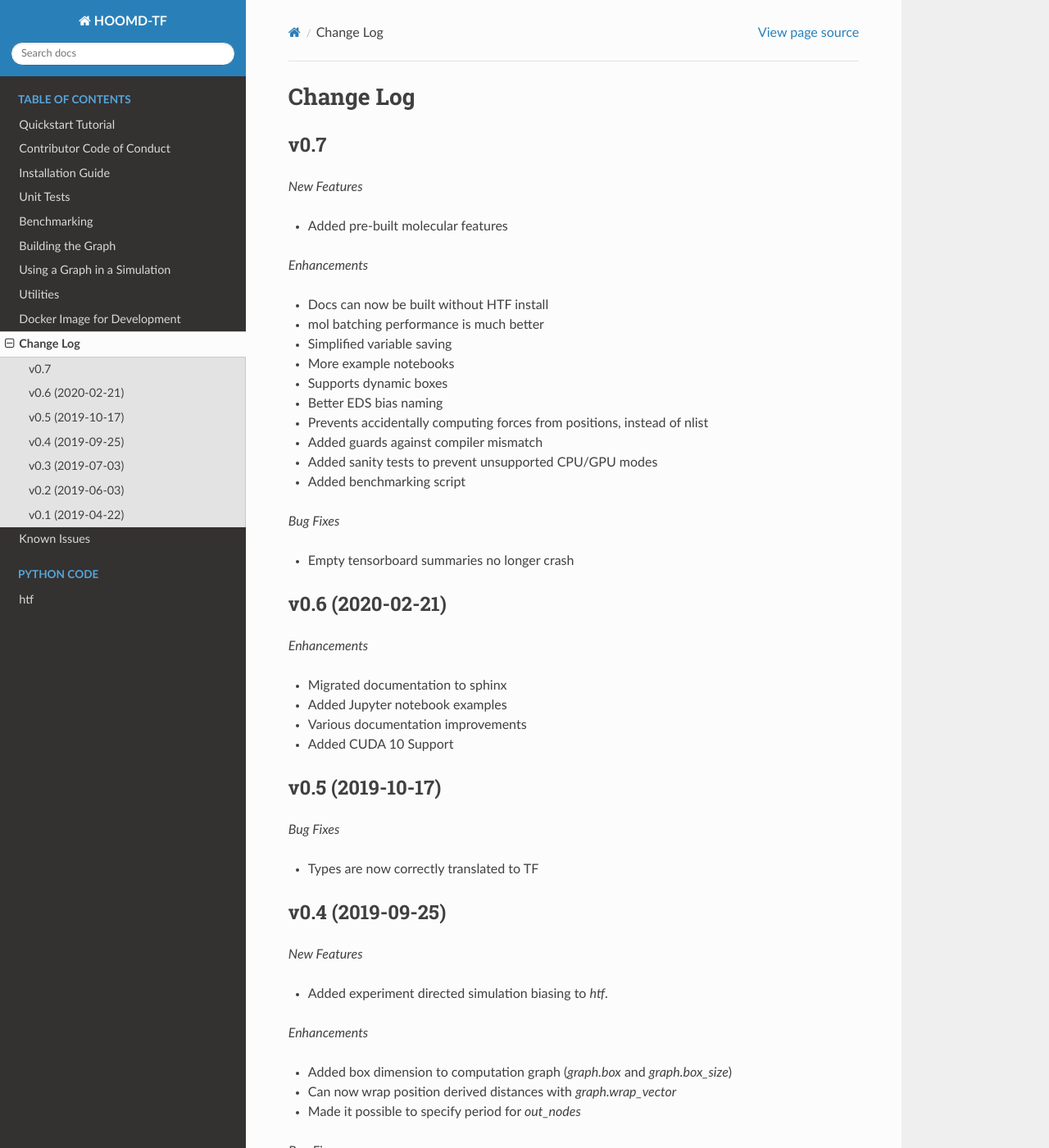
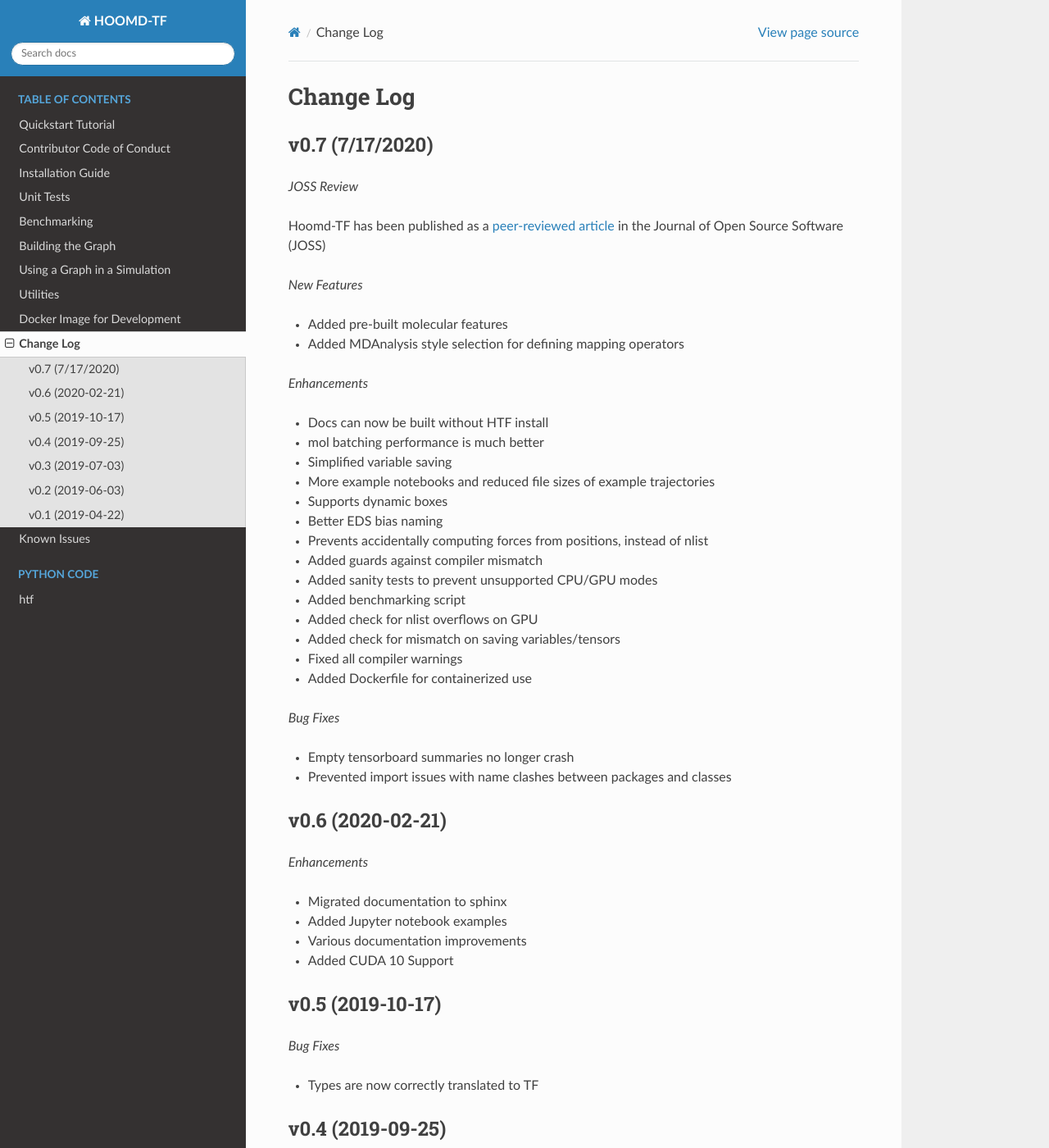
Before and after one commit to ur-whitelab/hoomd-tf, a Sphinx documentation site: the page built from sphinx-docs/source/changelog.rst, in a window 1280 px wide and 1400 px high. Shown: the whole window at 82% size. Built offline with Sphinx 7.4.7 and the Read the Docs theme 2.0.0, drawn with Linux system fonts in a browser that asks for light colours.

Commit message:
Added changelog for latest release and JOSS icon (#212)
* Added changelog for latest release and JOSS icon

* RST hyperlinks

* Added JOSS info to sphinx index

* Fixed section headings

```diff
--- a/sphinx-docs/source/changelog.rst
+++ b/sphinx-docs/source/changelog.rst
@@ -1,30 +1,40 @@
 Change Log
 ==========
 
-v0.7
+v0.7 (7/17/2020)
 ----
+
+*JOSS Review*
+
+Hoomd-TF has been published as a `peer-reviewed article <https://joss.theoj.org/papers/5d1323eadec82aabe86c65a403ff8f90>`_ in the
+Journal of Open Source Software (JOSS)
 
 *New Features*
 
 - Added pre-built molecular features
+- Added MDAnalysis style selection for defining mapping operators
 
 *Enhancements*
 
 - Docs can now be built without HTF install
 - mol batching performance is much better
 - Simplified variable saving
-- More example notebooks
+- More example notebooks and reduced file sizes of example trajectories
 - Supports dynamic boxes
 - Better EDS bias naming
 - Prevents accidentally computing forces from positions, instead of nlist
 - Added guards against compiler mismatch
 - Added sanity tests to prevent unsupported CPU/GPU modes
 - Added benchmarking script
+- Added check for nlist overflows on GPU
+- Added check for mismatch on saving variables/tensors
+- Fixed all compiler warnings
+- Added Dockerfile for containerized use
 
 *Bug Fixes*
 
 - Empty tensorboard summaries no longer crash
-
+- Prevented import issues with name clashes between packages and classes
 
 v0.6 (2020-02-21)
 -----------------------
```
Also changed, not shown: README.md (+8 -0 lines), sphinx-docs/source/index.rst (+16 -1 lines).
